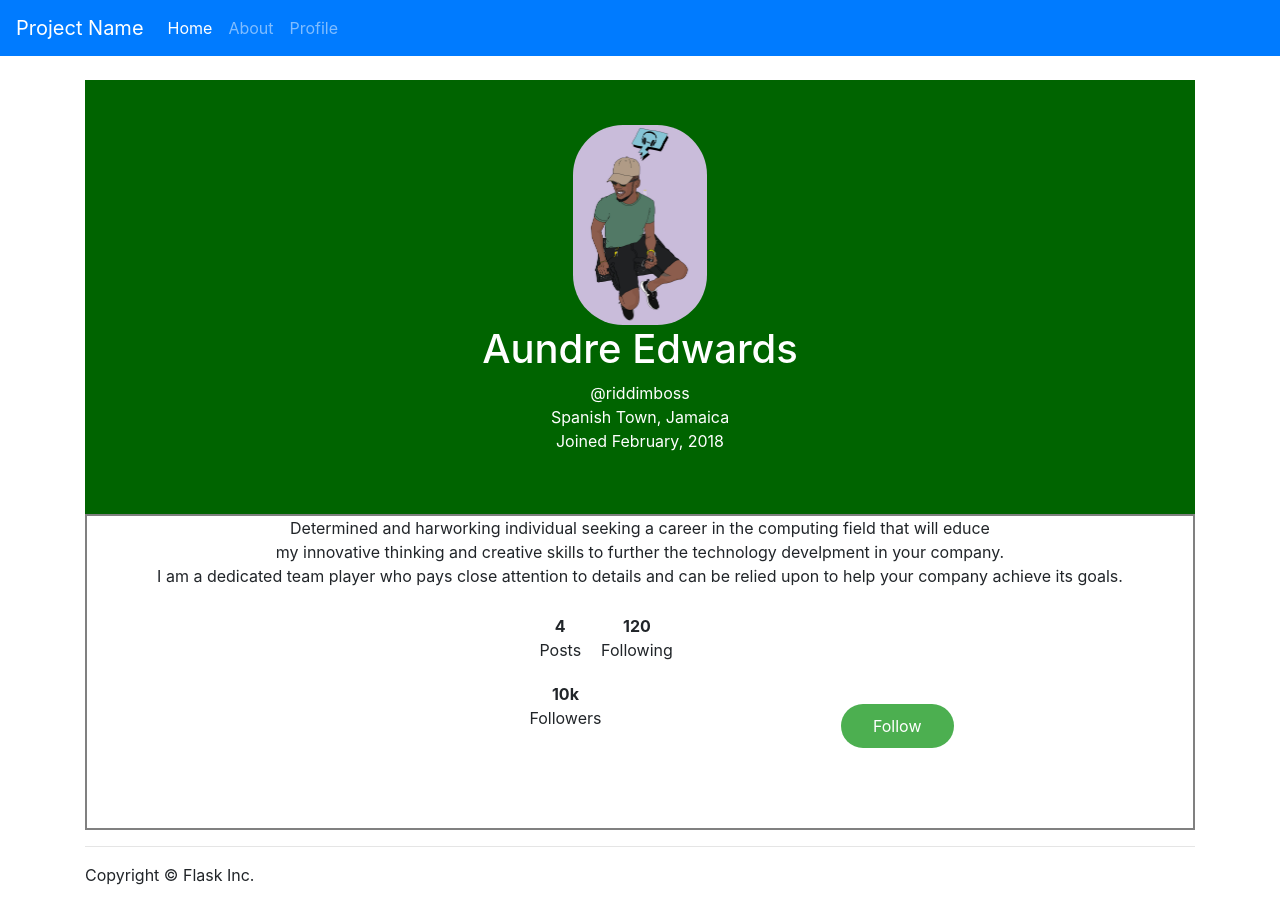
After one commit to AundreE/info3180-lab2, a Flask app: page /profile in a window 1280 px wide. The commit adds this page. Run offline with Flask 2, Linux system fonts and the light colour scheme; some libraries are stand-ins or nearby versions.

Commit message:
Final commit

```diff
--- a/app/static/css/app.css
+++ b/app/static/css/app.css
@@ -1,3 +1,67 @@
 body {
     padding-top: 5rem;
 }
+#personalinfo{
+    background-color: #006400;
+    color: white;
+    padding: 45px;
+    text-align: center;
+}
+.pic{
+  text-align:center;
+  padding-top:-10px;
+}
+
+img{
+
+    height: 200px;
+    border-radius: 50px;
+}
+#bio{
+    text-align: center;
+}
+#stats{
+    text-align: center;
+    margin: auto;
+    width:20%;
+}
+.button {
+    background-color: #4CAF50; /* Green */
+    border: none;
+    color: white;
+    padding: 10px 32px;
+    display: inline-block;
+    font-size: 16px;
+    border-radius: 50px;
+}
+#button{
+    text-align:center;
+    padding-top:100px;
+    padding-bottom:80px;
+}
+h1{
+    color:white;
+}
+
+#border{
+    border: 2px solid grey;
+}
+#a{
+
+    text-align:center;
+    float:left;
+    padding:10px;
+}
+#b{
+
+    text-align:center;
+    float:left;
+    padding:10px;
+}
+#c{
+
+    text-align:center;
+    float:left;
+    padding-top:10px;
+
+}
--- a/app/templates/header.html
+++ b/app/templates/header.html
@@ -12,6 +12,10 @@
       <li class="nav-item">
         <a class="nav-link" href="{{ url_for('about') }}">About</a>
       </li>
+      <li class="nav-item">
+        <a class="nav-link" href="{{ url_for('profile') }}">Profile</a>
+      </li>
+
     </ul>
   </div>
 </nav>
--- /dev/null
+++ b/app/templates/profile.html
@@ -0,0 +1,38 @@
+{% extends "base.html" %}
+
+{% block main %}
+<link rel="stylesheet" href="{{url_for('static', filename='css/app.css')}}" type="test/css" />
+
+<div id="personalinfo">
+<div class="pic">
+<img src="{{ url_for('static', filename='my cartoon.JPG') }}"/>
+</div>
+<h1>Aundre Edwards</h1>
+<p>@riddimboss<br> Spanish Town, Jamaica <br> Joined {{date}} </p>
+</div>
+<div id="border">
+<div id="bio">
+<p>Determined and harworking individual seeking a career in the computing field that will educe <br>
+my innovative thinking and creative skills to further the technology develpment in your company.<br>
+I am a dedicated team player who pays close attention to details and can be relied upon to help
+your company achieve its goals.</p>
+</div>
+<div id="stats">
+<div id="a">
+    <strong>4</strong>
+    <br>Posts
+</div>
+<div id="b">
+    <strong>120</strong>
+    <br>Following
+</div>
+<div id="c">
+    <strong>10k</strong>
+    <br>Followers
+</div>
+</div>
+<div id="button">
+<input type ="button" class="button" value="Follow">
+</div>
+</div>
+{% endblock %}
--- a/app/views.py
+++ b/app/views.py
@@ -4,7 +4,7 @@ Jinja2 Documentation:    http://jinja.pocoo.org/2/documentation/
 Werkzeug Documentation:  http://werkzeug.pocoo.org/documentation/
 This file creates your application.
 """
-
+import datetime
 from app import app
 from flask import render_template, request, redirect, url_for, flash
 
@@ -12,7 +12,13 @@ from flask import render_template, request, redirect, url_for, flash
 ###
 # Routing for your application.
 ###
-
+@app.route('/profile')
+def profile():
+    def format_date_joined():
+        date_joined = datetime.date(2018,2,6)
+        return date_joined.strftime('%B, %Y')
+    """Render website's profile page."""
+    return render_template('profile.html', date=format_date_joined())
 @app.route('/')
 def home():
     """Render website's home page."""
@@ -23,6 +29,7 @@ def home():
 def about():
     """Render the website's about page."""
     return render_template('about.html', name="Mary Jane")
+
 
 
 ###
```
Also changed, not shown: app/static/my cartoon.JPG (added).
